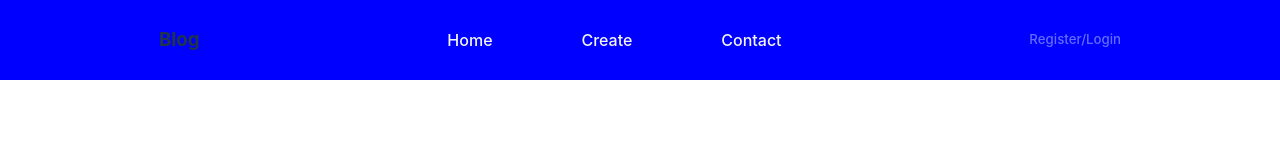
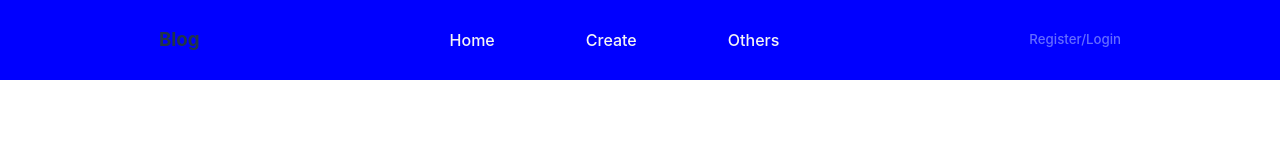
Before and after one commit to ellie-ctrl35/blog, a React (Vite) app in the folder client/: page /post in a window 1280 px wide. Shown: the top 160 px of the page. Built offline with nearby package versions, Linux system fonts and the light colour scheme; no server answers.

Commit message:
Update Navbar.jsx

```diff
--- a/client/src/Navbar.jsx
+++ b/client/src/Navbar.jsx
@@ -47,7 +47,7 @@ const Navbar = () => {
           Create
         </Link>
         <Link style={{ color: "whitesmoke" }} to="/contact">
-          Contact
+          Others
         </Link>
       </div>
 
```
